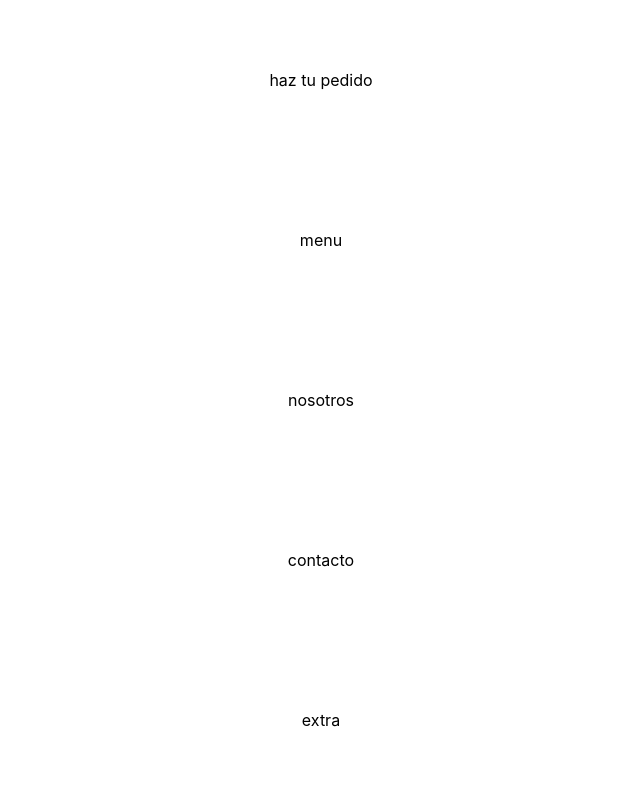
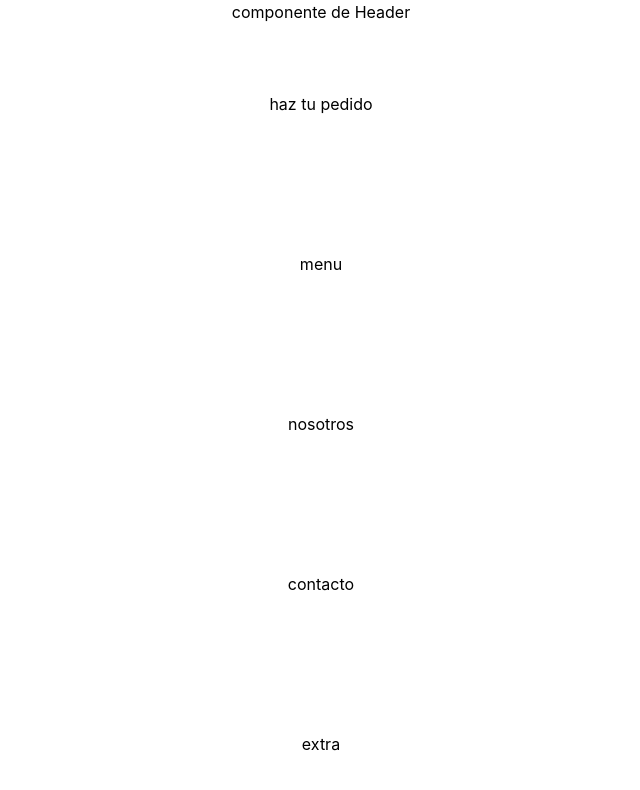
Before and after one commit to sahidjimenez/freshReact, a React (Create React App) app: page / in a window 1280 px wide. Shown: the top 790 px of the page, without its empty margins (319-959 px from the left). Built offline with nearby package versions, Linux system fonts and the light colour scheme.

Commit message:
create route

```diff
--- a/src/App.js
+++ b/src/App.js
@@ -1,11 +1,10 @@
 import logo from './logo.svg';
 import './App.css';
-import { BrowserRouter as Router,Route } from 'react-router-dom';
-
+import { BrowserRouter as Router, Route } from 'react-router-dom';
+import Header from './components/Header';
 function App() {
   return (
-    <Router>
-      <Route path="/about" component={About} />
+
     <div className="App">
       <header className="App-header">
         <img src={logo} className="App-logo" alt="logo" />
@@ -22,7 +21,7 @@ function App() {
         </a>
       </header>
     </div>
-    </Router>
+
   );
 }
 
--- /dev/null
+++ b/src/components/Header/header.js
@@ -0,0 +1,15 @@
+import React from 'react'
+
+const Header = () => {
+
+    return (
+        <>
+            <div className='flex justify-center'>
+                <p> componente de Header</p>
+            </div>
+        </>
+    )
+
+}
+
+export default Header
--- /dev/null
+++ b/src/components/Header/index.js
@@ -0,0 +1 @@
+export {default} from './header.'
--- a/src/components/Home/home.js
+++ b/src/components/Home/home.js
@@ -13,11 +13,10 @@ const Home = () => {
 
     return (
         <>
-            {valores.map(item => {
-                return <ContainerHome isNavigation={true} name={item.name} />
+            {valores.map((item,id) => {
+                return <ContainerHome key={id} isNavigation={true} name={item.name} />
 
             })}
-
 
         </>
     )
--- a/src/index.js
+++ b/src/index.js
@@ -3,10 +3,21 @@ import ReactDOM from 'react-dom/client';
 import './index.css';
 import reportWebVitals from './reportWebVitals';
 import Home from './components/Home/home';
+import { createBrowserRouter, RouterProvider } from 'react-router-dom';
+import Header from './components/Header/header';
 const root = ReactDOM.createRoot(document.getElementById('root'));
+const router = createBrowserRouter([
+  {
+    path: "/",
+    element: <Home/>,
+    errorElement:<p>no existe esta ruta</p>
+  },
+]);
 root.render(
   <React.StrictMode>
-    <Home />
+    <Header />
+    <RouterProvider router={router} />
+
 
   </React.StrictMode>
 );
--- a/src/miniComponents/ContainerHome/containerHome.js
+++ b/src/miniComponents/ContainerHome/containerHome.js
@@ -11,16 +11,13 @@ const ContainerHome = (props) => {
                     {name?name:null}
                 </button>
             </div>
-
         </>
     ) : null
     return (
         <div>
             {contenedorNavigation}
-
         </div>
     )
-
 }
 
 export default ContainerHome
```
Lines whose indentation alone changed are shown as unchanged.
